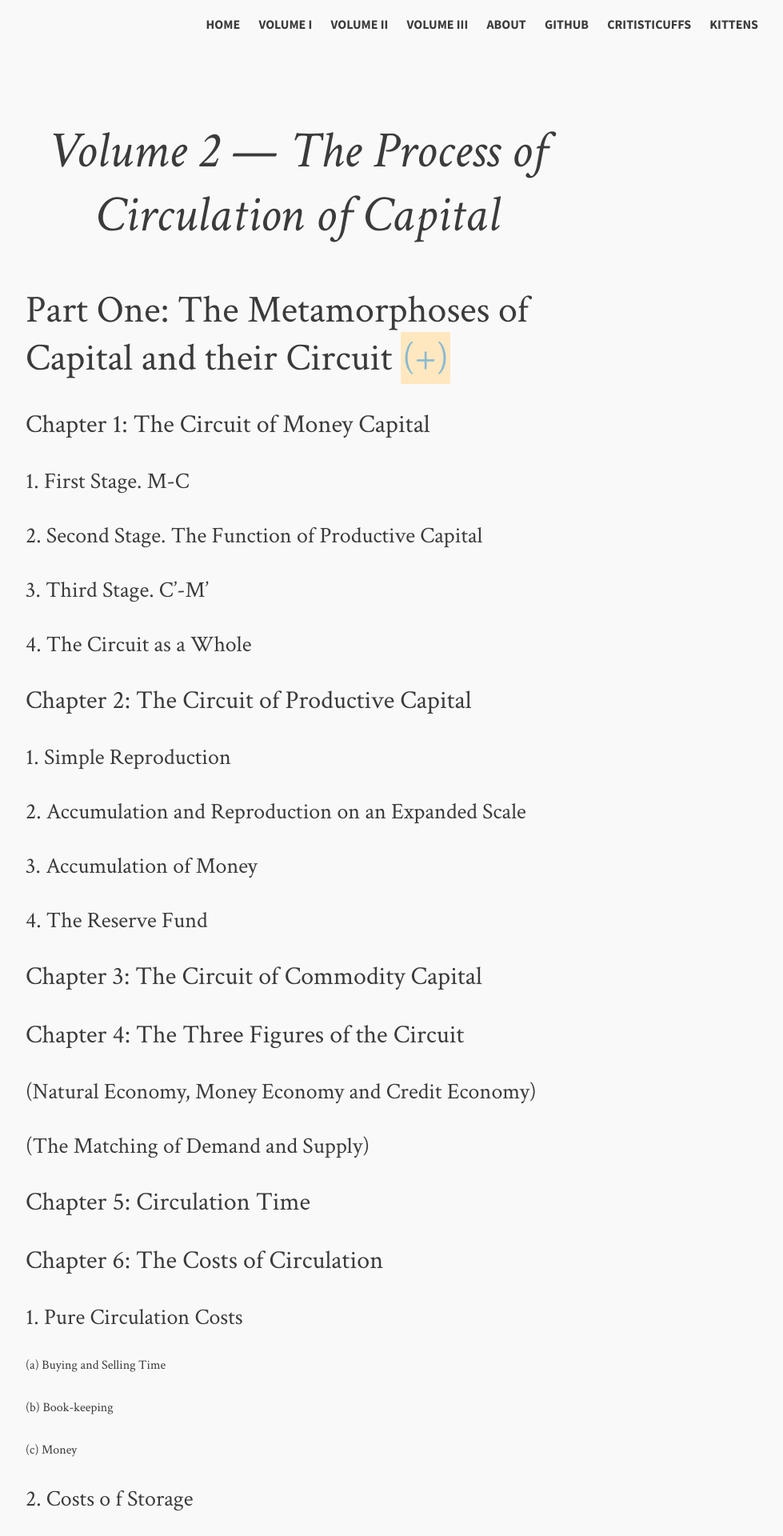
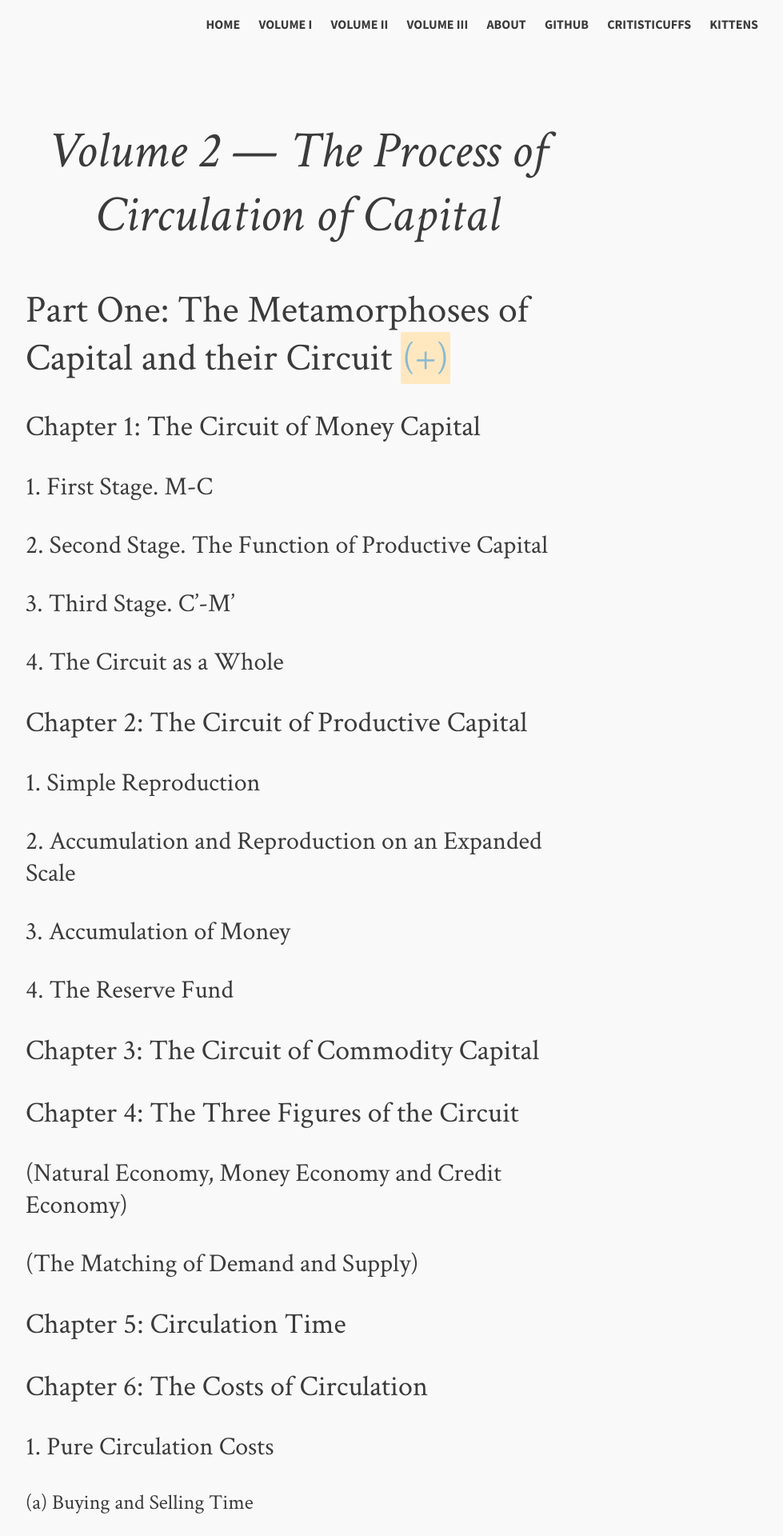
Before and after one commit to readingcapital/readingcapital.github.io, a Jekyll site: the page built from volume-2/index.md, in a window 1280 px wide. Shown: the top 1920 px of the page at 80% size, without its empty margins (268-1247 px from the left). Built offline with Jekyll 4.4.1, drawn with Linux system fonts in a browser that asks for light colours; comment, search, counter and statistics services are not loaded.

Commit message:
rebalanced headline sizes

```diff
--- a/assets/css/i.css
+++ b/assets/css/i.css
@@ -150,19 +150,19 @@ h2, .h2 {
 }
 
 h3, .h3 {
+  font-size: 36px;
+}
+
+h4, .h4 {
   font-size: 32px;
 }
 
-h4, .h4 {
-  font-size: 28px;
-}
-
 h5, .h5 {
-  font-size: 16px;
+  font-size: 26px;
 }
 
 h6, .h6 {
-  font-size: 12px;
+  font-size: 22px;
 }
 
 .meta {
```
